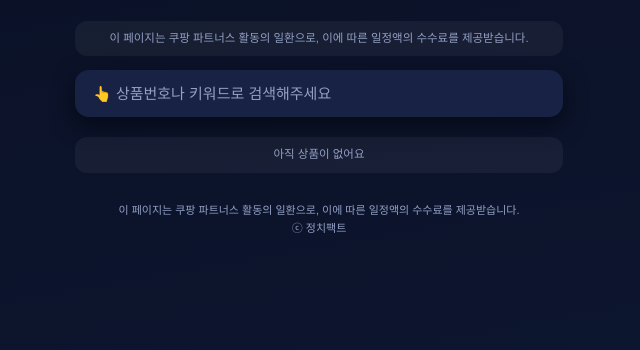
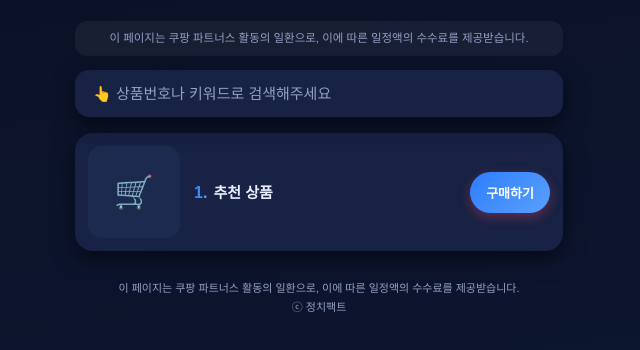
Before and after one commit to shop1649/fact, a plain HTML site: page index.html in a window 1280 px wide. Shown: the part 184-534 px from the top of the page, without its empty margins (321-961 px from the left). Drawn offline with Linux system fonts and the light colour scheme.

Commit message:
상품 갱신 2026-09-06 17:49

```diff
--- a/index.html
+++ b/index.html
@@ -63,7 +63,11 @@
 <div class="notice">이 페이지는 쿠팡 파트너스 활동의 일환으로, 이에 따른 일정액의 수수료를 제공받습니다.</div>
 <input class="search" id="q" type="search" placeholder="👆 상품번호나 키워드로 검색해주세요"
  oninput="for(const c of document.querySelectorAll('.card'))c.style.display=c.dataset.k.includes(this.value.trim().toLowerCase())?'':'none'">
-<div class="notice">아직 상품이 없어요</div>
+<a class="card" data-k="1 추천 상품" href="https://link.coupang.com/a/gO0xv5X5ie" target="_blank" rel="noopener sponsored">
+  <div class="thumb-fallback">🛒</div>
+  <div class="info"><div class="name"><span class="no">1.</span> 추천 상품</div></div>
+  <span class="btn">구매하기</span>
+</a>
 <footer>이 페이지는 쿠팡 파트너스 활동의 일환으로, 이에 따른 일정액의 수수료를 제공받습니다.<br>ⓒ 정치팩트</footer>
 </div>
 </body></html>
```
